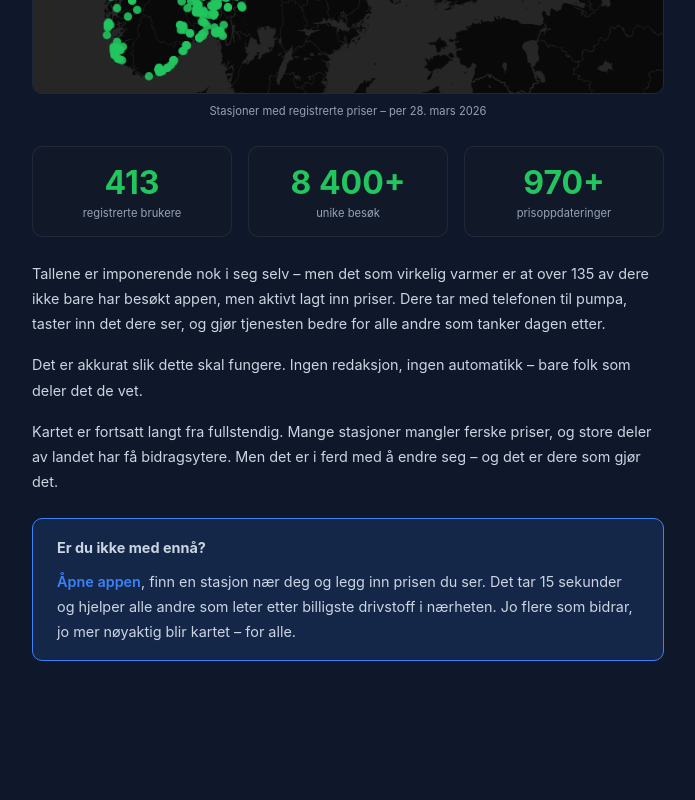
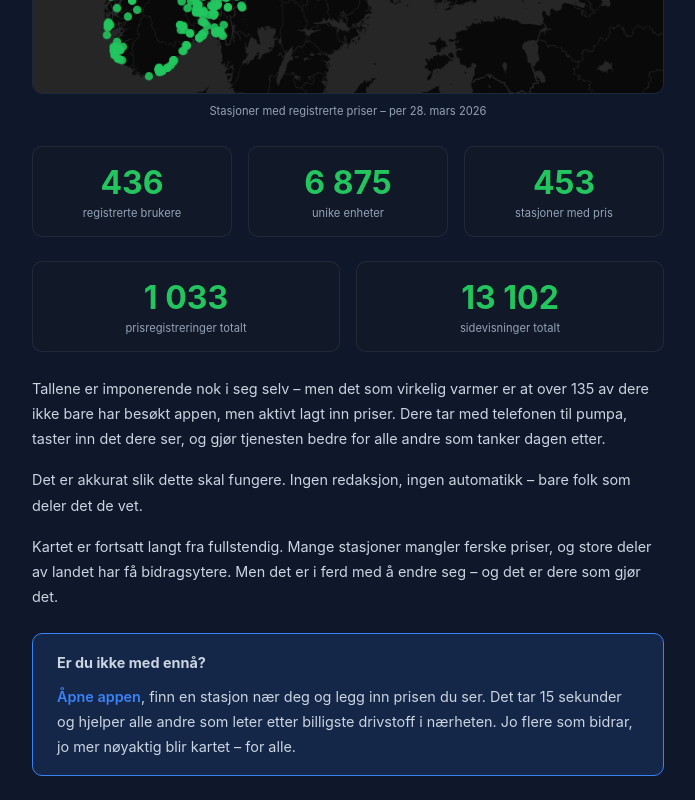
Before and after one commit to kjetil-salo/drivstoffpriser, a website: page public/blogg/uke-en.html in a window 1280 px wide. Shown: the part 793-1593 px from the top of the page, without its empty margins (292-987 px from the left). Before the commit the page ends 1478 px from the top, so only its background shows below. Drawn offline with Linux system fonts and the light colour scheme.

Commit message:
Blogg: oppdater statistikk med nyeste tall

```diff
--- a/public/blogg/uke-en.html
+++ b/public/blogg/uke-en.html
@@ -158,16 +158,26 @@
 
     <div class="tall-rad">
       <div class="tall-kort">
-        <span class="tall-verdi">413</span>
+        <span class="tall-verdi">436</span>
         <div class="tall-label">registrerte brukere</div>
       </div>
       <div class="tall-kort">
-        <span class="tall-verdi">8 400+</span>
-        <div class="tall-label">unike besøk</div>
+        <span class="tall-verdi">6 875</span>
+        <div class="tall-label">unike enheter</div>
       </div>
       <div class="tall-kort">
-        <span class="tall-verdi">970+</span>
-        <div class="tall-label">prisoppdateringer</div>
+        <span class="tall-verdi">453</span>
+        <div class="tall-label">stasjoner med pris</div>
+      </div>
+    </div>
+    <div class="tall-rad">
+      <div class="tall-kort">
+        <span class="tall-verdi">1 033</span>
+        <div class="tall-label">prisregistreringer totalt</div>
+      </div>
+      <div class="tall-kort">
+        <span class="tall-verdi">13 102</span>
+        <div class="tall-label">sidevisninger totalt</div>
       </div>
     </div>
 
```
